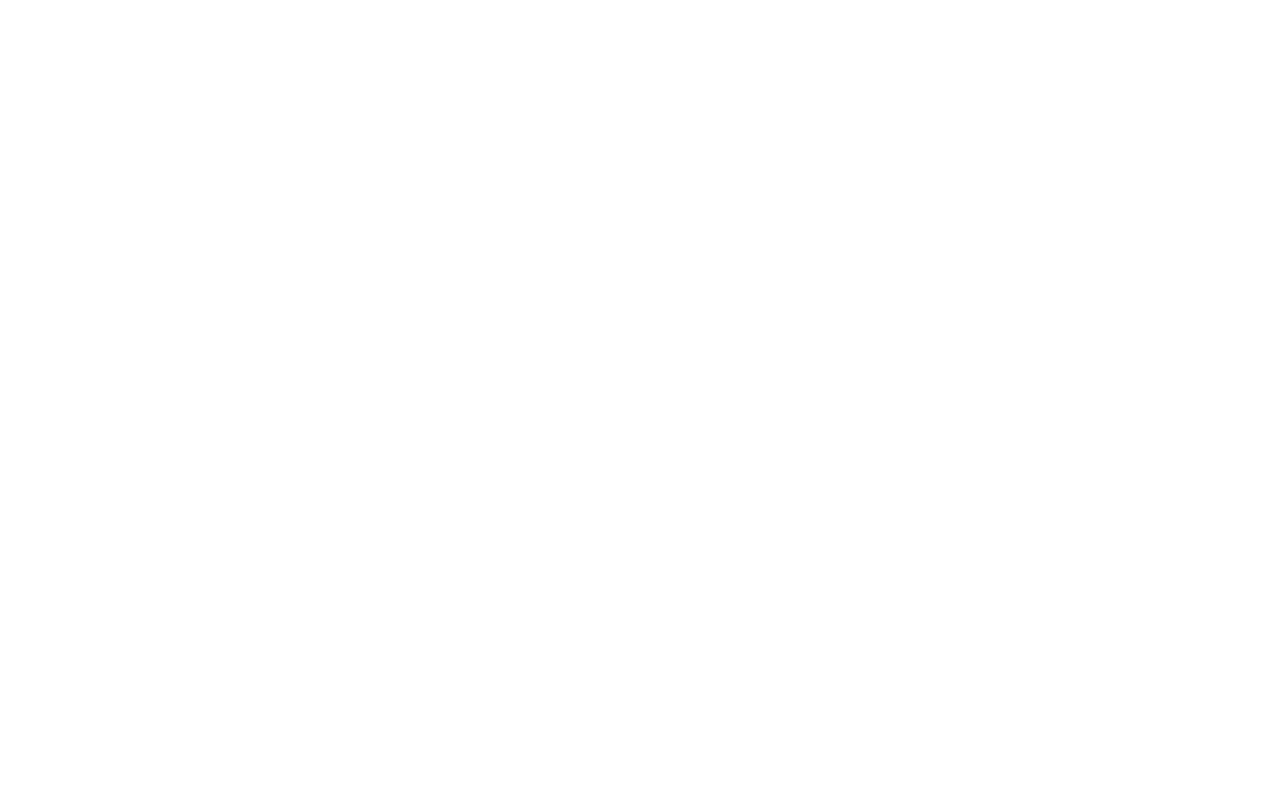
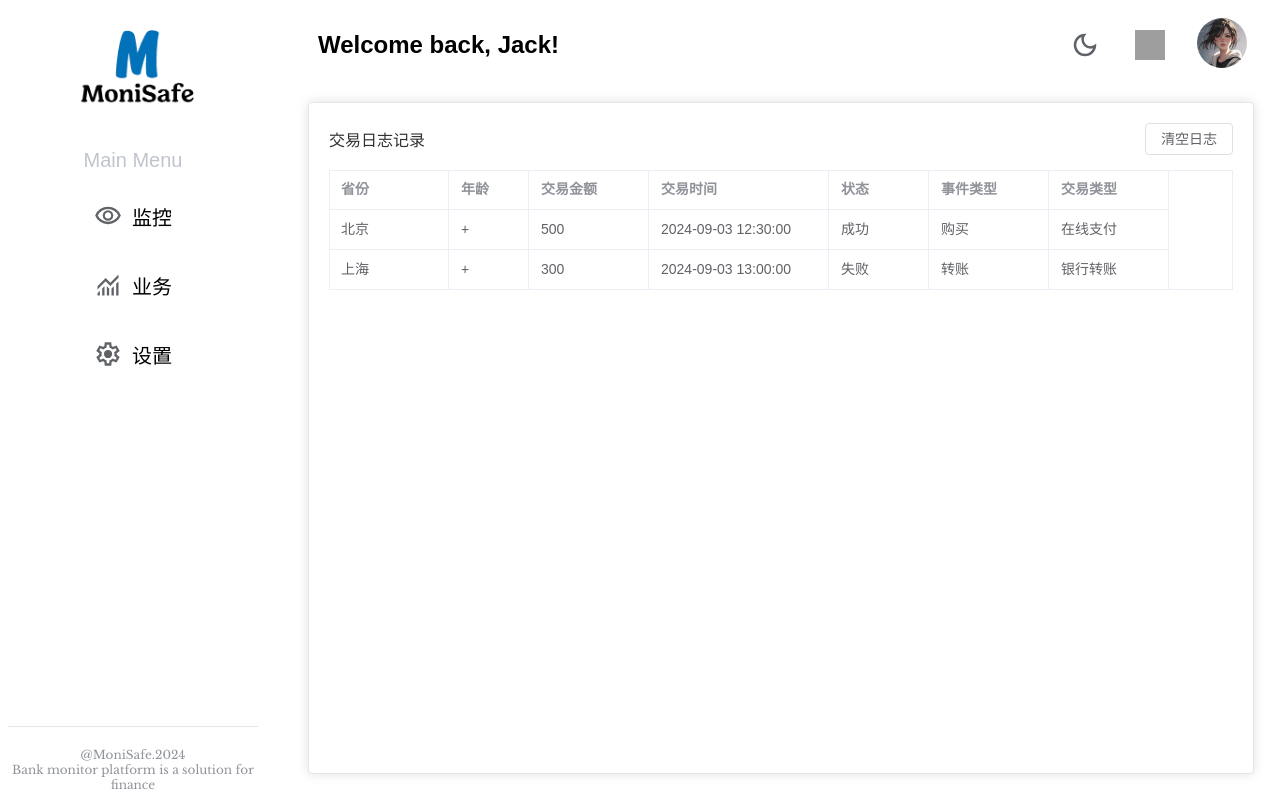
Before and after one commit to orangegei/monisafe, a Vue app in the folder frontend/: page /log in a window 1280 px wide. Before the commit this address had no page. Built offline with nearby package versions, Linux system fonts and the light colour scheme; grey boxes are pictures that could not be loaded; a web font is replaced by a local one.

Commit message:
图表展示更新

```diff
--- a/frontend/src/components/BarChart.vue
+++ b/frontend/src/components/BarChart.vue
@@ -81,7 +81,6 @@
         chart.setOption(option);
     };
 
-
     // 初始化图表
     setChartOption();
 
--- a/frontend/src/router/index.ts
+++ b/frontend/src/router/index.ts
@@ -1,5 +1,4 @@
 import { createRouter, createWebHistory } from 'vue-router'
-import FrameView from '@/views/FrameView.vue'
 import InfoView from '@/views/settings/UpdateInfoView.vue'
 import ModifyView from '@/views/settings/UpdatePwdView.vue'
 import SecuritylogView from '@/views/settings/SecuritylogView.vue'
@@ -9,15 +8,11 @@
 import MapView from '@/views/business/MapView.vue'
 import ATMInfoView from '@/views/business/ATMInfoView.vue'
 import MonitorView from '@/views/monitor/MonitorView.vue'
+import LogInfoView from '@/views/log/LogInfoView.vue'
 
 const router = createRouter({
   history: createWebHistory(import.meta.env.BASE_URL),
   routes: [
-    {
-      path: '/frame',
-      name: 'frame',
-      component: FrameView
-    },
     {
       path: '/settings',
       redirect: '/user/settings/updateInfo'
@@ -74,6 +69,11 @@
       path: '/monitor',
       name: 'monitor',
       component: MonitorView
+    },
+    {
+      path: '/log',
+      name: 'log',
+      component: LogInfoView
     }
   ]
 })
--- a/frontend/src/views/FrameView.vue
+++ b/frontend/src/views/FrameView.vue
@@ -98,9 +98,25 @@
                             <div class="icon-button">
                                 <img src="@/assets/moon-夜间模式.svg" alt="Moon Icon" class="button-icon">
                             </div>
-                            <div class="icon-button">
+
+
+                            <RouterLink to="/log" class="icon-button" style="text-decoration: none;">
                                 <img src="@/assets/ring-日志消息.svg" alt="Ring Icon" class="button-icon">
-                            </div>
+                            </RouterLink>
+
+
+
+                            <!-- <div class="icon-button">
+                                <img src="@/assets/ring-日志消息.svg" alt="Ring Icon" class="button-icon">
+                            </div> -->
+
+
+
+
+
+
+
+
                             <div class="picture" style="padding:0 5px;cursor: pointer;">
                                 <img src="../assets/profile-头像.jpeg" alt="Profile Icon"
                                     style="width: 50px;height: 50px;border-radius: 50%;">
--- /dev/null
+++ b/frontend/src/views/log/LogInfoView.vue
@@ -0,0 +1,84 @@
+<script setup>
+import { ref } from 'vue';
+import FrameView from '../FrameView.vue';
+
+const logs = ref([
+    {
+        province: '北京',
+        age: 35,
+        transaction_amount: 500.00,
+        transaction_time: '2024-09-03 12:30:00',
+        status: '成功',
+        event_type: '购买',
+        transaction_type: '在线支付'
+    },
+    {
+        province: '上海',
+        age: 28,
+        transaction_amount: 300.00,
+        transaction_time: '2024-09-03 13:00:00',
+        status: '失败',
+        event_type: '转账',
+        transaction_type: '银行转账'
+    },
+    // 可以添加更多日志条目...
+]);
+
+const clearLogs = () => {
+    logs.value = [];
+};
+</script>
+
+<template>
+    <FrameView>
+        <template #main-body>
+            <div class="container">
+                <el-card class="box-card">
+                    <div slot="header" class="clearfix">
+                        <span>交易日志记录</span>
+                        <el-button style="float: right;" @click="clearLogs">清空日志</el-button>
+                    </div>
+                    <el-table :data="logs" border style="width: 100%">
+                        <el-table-column prop="province" label="省份" width="120">
+                        </el-table-column>
+                        <el-table-column prop="age" label="年龄" width="80">+
+                        </el-table-column>
+                        <el-table-column prop="transaction_amount" label="交易金额" width="120">
+                        </el-table-column>
+                        <el-table-column prop="transaction_time" label="交易时间" width="180">
+                        </el-table-column>
+                        <el-table-column prop="status" label="状态" width="100">
+                        </el-table-column>
+                         <!-- 大额取款等 -->
+                        <el-table-column prop="event_type" label="事件类型" width="120">
+                        </el-table-column>
+                        <!-- ATM 外汇 -->
+                        <el-table-column prop="transaction_type" label="交易类型" width="120">
+                        </el-table-column>
+                    </el-table>
+                </el-card>
+            </div>
+        </template>
+    </FrameView>
+</template>
+
+<style scoped>
+.container {
+    width: 100%;
+    height: 100%;
+}
+
+.box-card {
+    width: 100%;
+    height: 100%;
+    overflow: auto;
+}
+
+.clearfix{
+    display: flex;
+    flex-direction: row;
+    justify-content: space-between;
+    align-items: center;
+    margin-bottom: 15px;
+}
+</style>
```
Also changed, not shown: frontend/src/views/log/LogView.vue (deleted).
